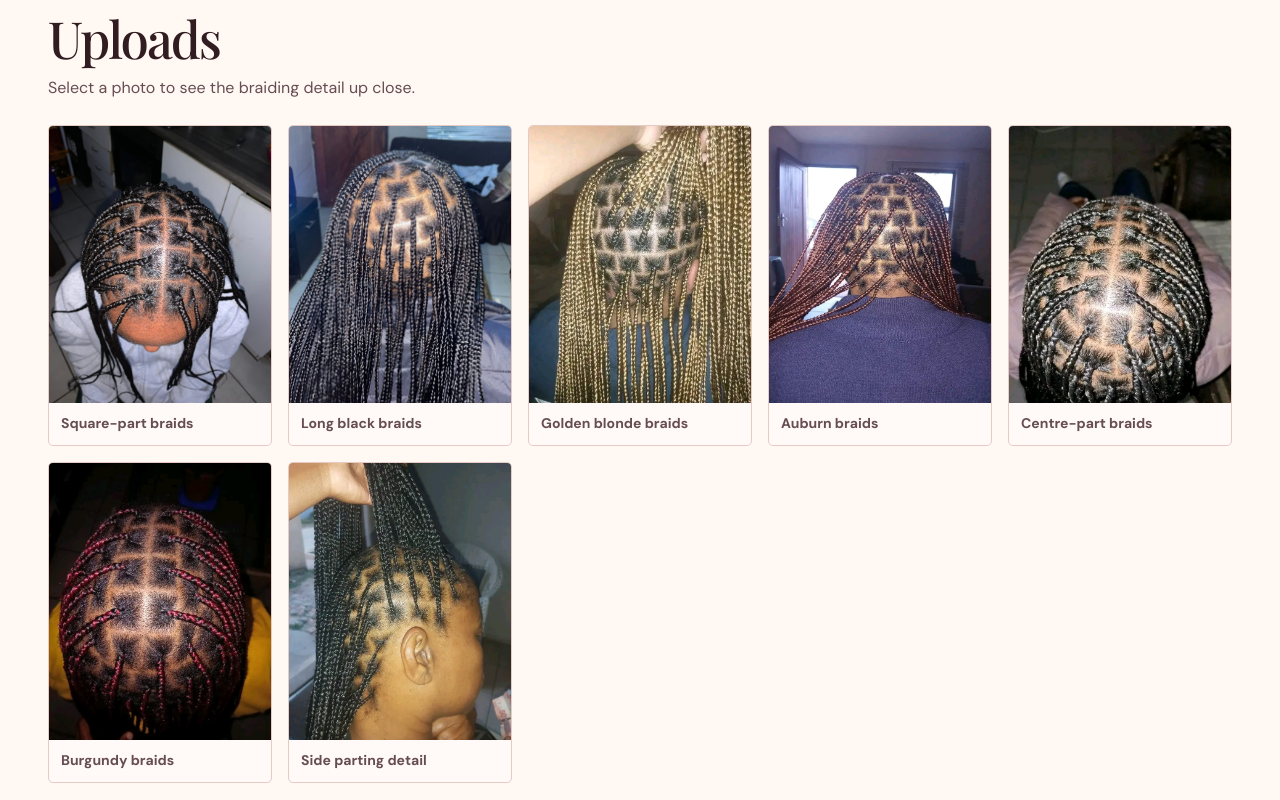
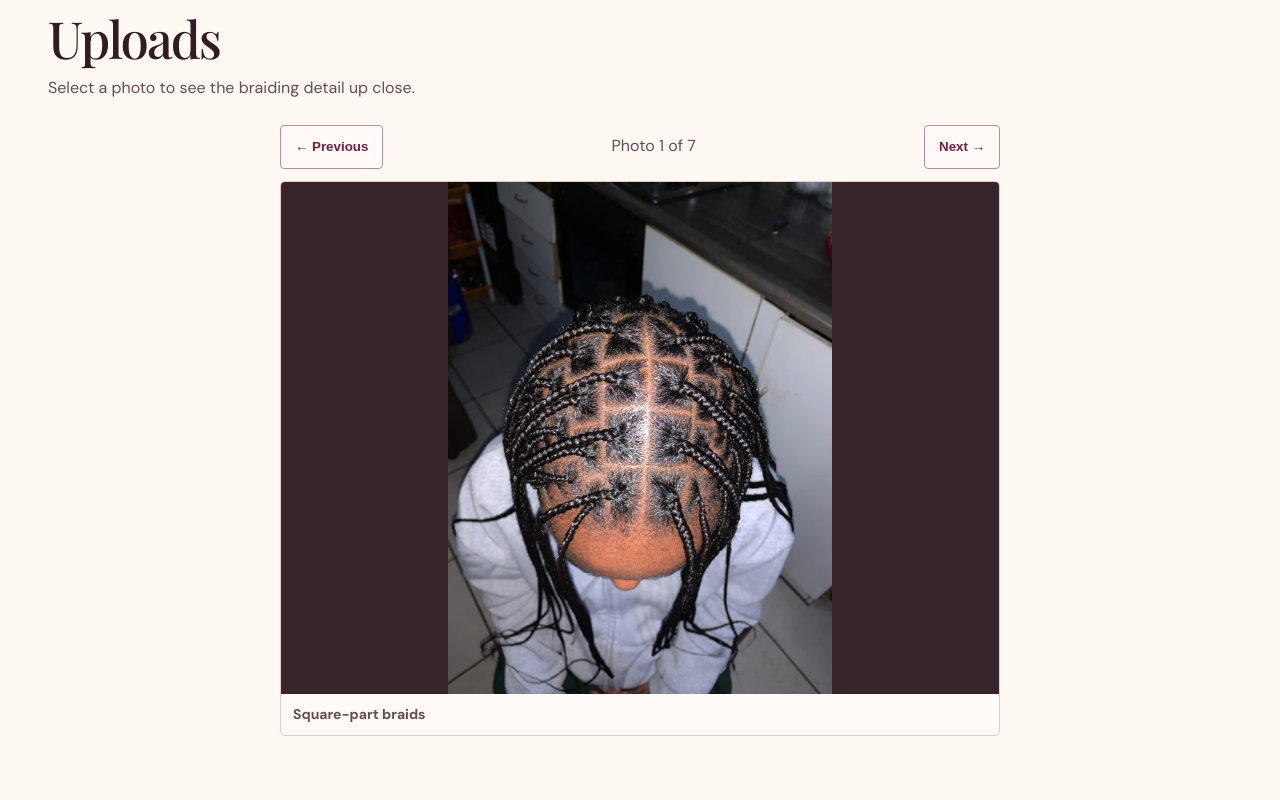
Before and after one commit to Lilonke01/queencess-braids, a plain HTML site: page dist/index.html in a window 1280 px wide. Shown: the part 1320-2120 px from the top of the page. Drawn offline with nearby package versions, Linux system fonts and the light colour scheme; a web font is replaced by a local one.

Commit message:
Turn photo uploads into a slideshow

```diff
--- a/dist/index.html
+++ b/dist/index.html
@@ -8,6 +8,7 @@
   <link rel="stylesheet" href="style.css">
   <!-- Defer the script until the page elements are ready. -->
   <script src="booking.js" defer></script>
+  <script src="slideshow.js" defer></script>
 </head>
 <body>
   <header class="shell top">
@@ -45,6 +46,12 @@
     <section class="shell uploads" id="uploads" aria-labelledby="uploads-title">
       <h2 id="uploads-title">Uploads</h2>
       <p class="muted">Select a photo to see the braiding detail up close.</p>
+      <div class="slideshow" aria-label="Braiding photos">
+        <div class="slideshow-controls" hidden>
+          <button type="button" data-step="-1" aria-label="Previous photo">← <span>Previous</span></button>
+          <p class="slide-position" role="status"></p>
+          <button type="button" data-step="1" aria-label="Next photo"><span>Next</span> →</button>
+        </div>
         <div class="upload-grid">
           <figure>
             <a href="uploads/square-part-braids.jpg" aria-label="View full photo of square-part braids">
@@ -89,6 +96,7 @@
             <figcaption>Side parting detail</figcaption>
           </figure>
         </div>
+      </div>
     </section>
     <!-- Collect a style, fictional travel area, and preferred appointment slot. -->
     <section class="shell booking" id="booking">
--- /dev/null
+++ b/dist/slideshow.js
@@ -0,0 +1,32 @@
+"use strict";
+
+const slideshow = document.querySelector(".slideshow");
+const slides = Array.from(slideshow.querySelectorAll("figure"));
+const controls = slideshow.querySelector(".slideshow-controls");
+const position = slideshow.querySelector(".slide-position");
+let activeIndex = 0;
+
+// Wrap in either direction so the visitor can keep browsing the whole gallery.
+function showSlide(index) {
+  activeIndex = (index + slides.length) % slides.length;
+  slides.forEach((slide, slideIndex) => {
+    slide.hidden = slideIndex !== activeIndex;
+  });
+  position.textContent = `Photo ${activeIndex + 1} of ${slides.length}`;
+}
+
+for (const button of controls.querySelectorAll("button")) {
+  button.addEventListener("click", () => showSlide(activeIndex + Number(button.dataset.step)));
+}
+
+// Arrow keys work while focus is on the slideshow controls.
+controls.addEventListener("keydown", (event) => {
+  if (event.key === "ArrowLeft" || event.key === "ArrowRight") {
+    event.preventDefault();
+    showSlide(activeIndex + (event.key === "ArrowLeft" ? -1 : 1));
+  }
+});
+
+slideshow.classList.add("is-ready");
+showSlide(0);
+controls.hidden = false;
--- a/dist/style.css
+++ b/dist/style.css
@@ -97,3 +97,45 @@ footer span{font-size:13px}
   font-size: 14px;
   font-weight: 700;
 }
+
+/* The gallery stays browseable as a grid when JavaScript is unavailable. */
+.slideshow.is-ready {
+  width: min(100%, 720px);
+  margin: 24px auto 0;
+}
+.slideshow.is-ready .upload-grid {
+  display: block;
+  margin-top: 0;
+}
+.slideshow.is-ready figure[hidden],
+.slideshow-controls[hidden] {
+  display: none;
+}
+.slideshow.is-ready img {
+  height: clamp(260px, 64vh, 570px);
+  aspect-ratio: auto;
+  object-fit: contain;
+  background: #38242b;
+}
+.slideshow-controls {
+  display: grid;
+  grid-template-columns: auto 1fr auto;
+  align-items: center;
+  gap: 8px;
+  margin-bottom: 12px;
+}
+.slideshow-controls button {
+  min-height: 44px;
+  padding: 8px 14px;
+  border: 1px solid #b98d99;
+  border-radius: 4px;
+  background: #fffaf7;
+  color: var(--wine);
+  font-weight: 700;
+}
+.slideshow-controls button:hover { background: var(--rose); }
+.slide-position {
+  margin: 0;
+  text-align: center;
+  color: var(--muted);
+}
```
Lines whose indentation alone changed are shown as unchanged.
